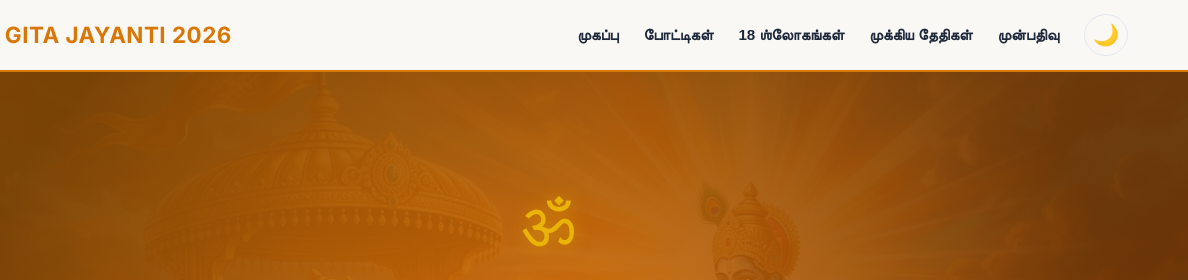
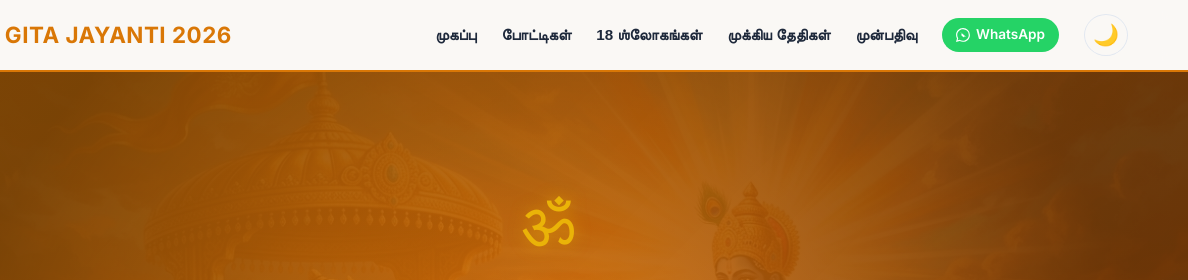
Before and after one commit to karmayogabg/gitajayanthi2026, a plain HTML site: page index.html in a window 1280 px wide. Shown: the top 280 px of the page, 92-1280 px from the left. Drawn offline with Linux system fonts and the light colour scheme; a web font is replaced by a local one.

Commit message:
Add WhatsApp link button to header and sticky navigation menu

```diff
--- a/index.html
+++ b/index.html
@@ -1048,6 +1048,14 @@
                 <li><a href="#shlokas" class="tamil-text">18 ஶ்லோகங்கள்</a></li>
                 <li><a href="#dates" class="tamil-text">முக்கிய தேதிகள்</a></li>
                 <li><a href="#register" class="tamil-text">முன்பதிவு</a></li>
+                <li>
+                    <a href="https://wa.me/919403940959" target="_blank" onmouseover="this.style.backgroundColor='#128C7E';" onmouseout="this.style.backgroundColor='#25D366';" style="background-color: #25D366; color: white; padding: 6px 14px; border-radius: 20px; font-weight: 600; display: inline-flex; align-items: center; gap: 6px; text-decoration: none; font-size: 0.85rem; transition: var(--transition); vertical-align: middle;">
+                        <svg xmlns="http://www.w3.org/2000/svg" width="14" height="14" fill="currentColor" viewBox="0 0 16 16">
+                          <path d="M13.601 2.326A7.854 7.854 0 0 0 7.994 0C3.627 0 .068 3.558.064 7.926c0 1.399.366 2.76 1.057 3.965L0 16l4.204-1.102a7.933 7.933 0 0 0 3.79.907h.004c4.368 0 7.926-3.558 7.93-7.93a7.897 7.897 0 0 0-2.327-5.594ZM7.994 14.521a6.573 6.573 0 0 1-3.356-.92l-.24-.144-2.494.654.666-2.433-.156-.251a6.56 6.56 0 0 1-1.007-3.505c0-3.626 2.957-6.584 6.591-6.584a6.56 6.56 0 0 1 4.66 1.931 6.557 6.557 0 0 1 1.928 4.66c-.004 3.639-2.961 6.592-6.592 6.592Zm3.69-4.294c-.202-.101-1.192-.588-1.378-.654-.185-.066-.32-.1-.453.1-.132.2-.512.654-.627.787-.115.132-.23.149-.43.048-1.249-.622-2.034-1.205-2.784-2.494-.199-.34-.029-.523.14-.69.152-.15.34-.396.41-.497.078-.101.039-.185-.02-.317-.059-.133-.453-1.09-.62-1.49-.163-.398-.33-.343-.453-.35-.119-.007-.255-.007-.39-.007a.784 0 0 0-.57.264c-.198.22-.754.737-.754 1.798 0 1.06.773 2.083.882 2.229.109.146 1.52 2.32 3.684 3.253.518.22 1.025.352 1.378.466.52.166.993.142 1.367.086.417-.061 1.192-.488 1.362-1.058.17-.57.17-1.057.119-1.157-.05-.1-.186-.15-.388-.251z"/>
+                        </svg>
+                        <span>WhatsApp</span>
+                    </a>
+                </li>
                 <li>
                     <button class="theme-toggle-btn" id="themeToggle" aria-label="Toggle dark theme">
                         🌙
```
